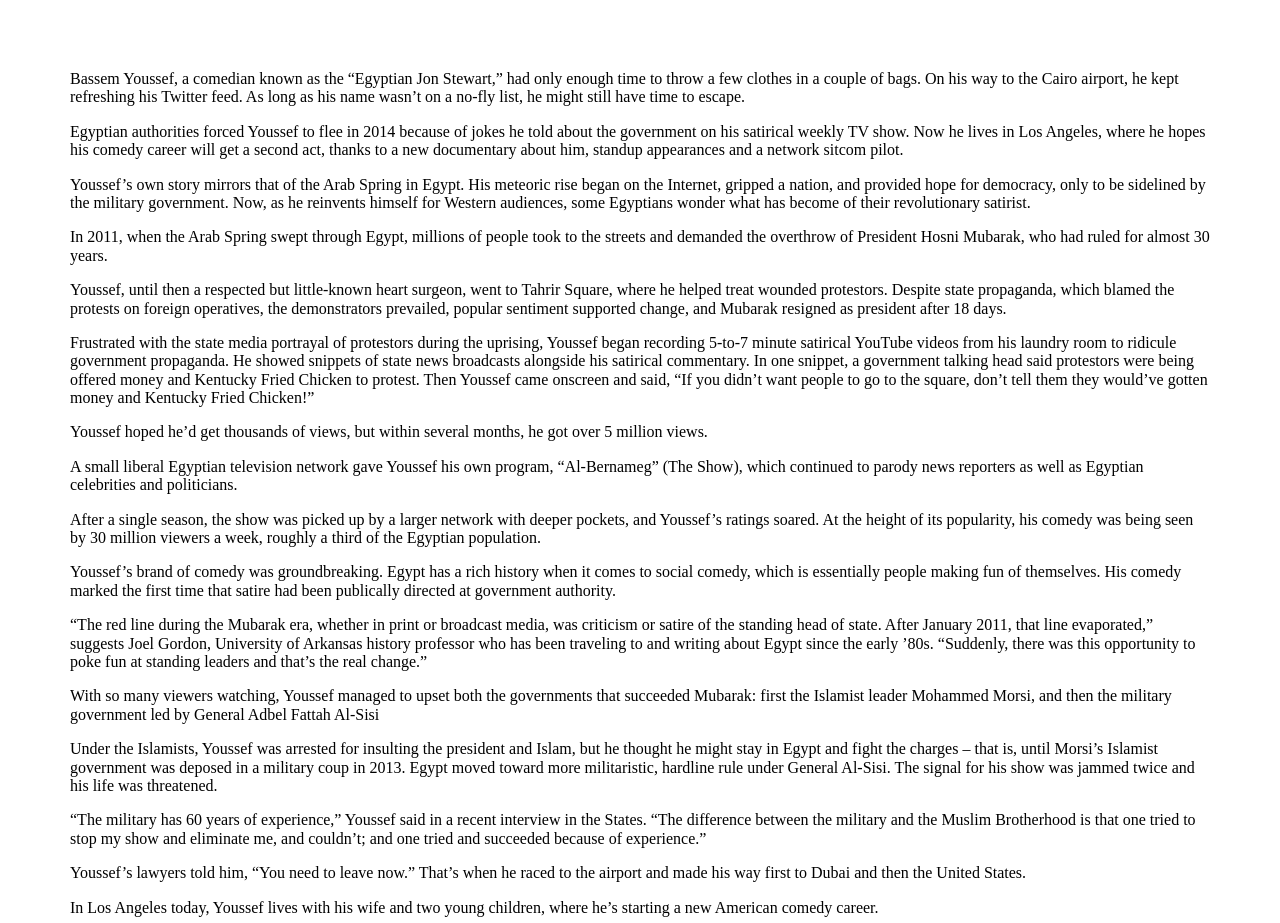
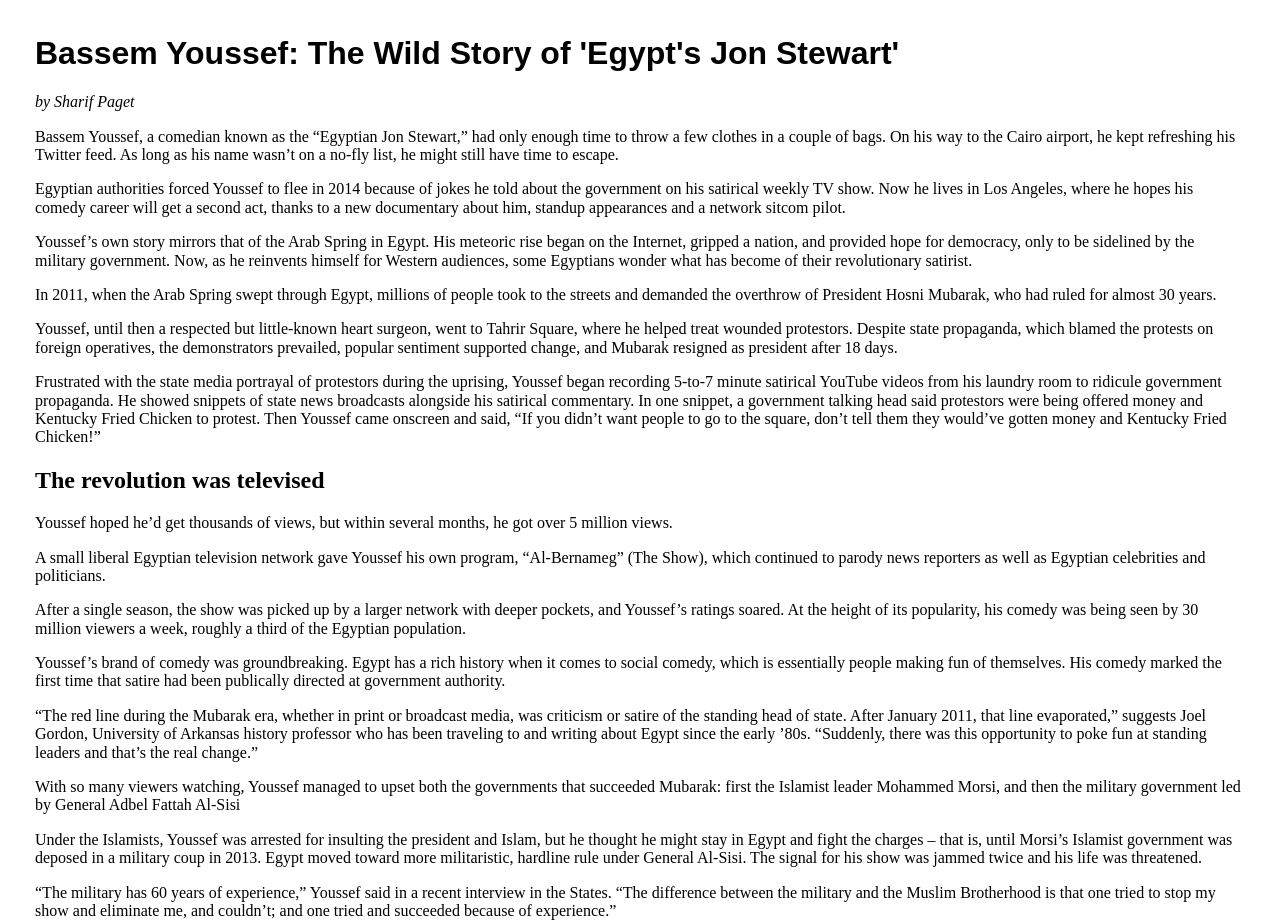
Before and after one commit to SharifPaget/craft1, a plain HTML site: page index.html in a window 1280 px wide. Shown: the top 923 px of the page. Drawn offline with nearby package versions, Linux system fonts and the light colour scheme.

Commit message:
added headlines

```diff
--- a/index.html
+++ b/index.html
@@ -23,6 +23,8 @@
     </head>
 
     <body>
+        <h1>Bassem Youssef: The Wild Story of 'Egypt's Jon Stewart'</h1>
+         <i>by Sharif Paget</i>
         <p>Bassem Youssef, a comedian known as the “Egyptian Jon Stewart,” had only enough time to throw a few clothes in a couple of bags. On his way to the Cairo airport, he kept refreshing his Twitter feed. As long as his name wasn’t on a no-fly list, he might still have time to escape.
 </p>
         <p>Egyptian authorities forced Youssef to flee in 2014 because of jokes he told about the government on his satirical weekly TV show. Now he lives in Los Angeles, where he hopes his comedy career will get a second act, thanks to a new documentary about him, standup appearances and a network sitcom pilot.
@@ -35,6 +37,7 @@
 </p>
         <p>Frustrated with the state media portrayal of protestors during the uprising, Youssef began recording 5-to-7 minute satirical YouTube videos from his laundry room to ridicule government propaganda. He showed snippets of state news broadcasts alongside his satirical commentary. In one snippet, a government talking head said protestors were being offered money and Kentucky Fried Chicken to protest. Then Youssef came onscreen and said, “If you didn’t want people to go to the square, don’t tell them they would’ve gotten money and Kentucky Fried Chicken!”
 </p>
+        <h2>The revolution was televised</h2>
         <p>Youssef hoped he’d get thousands of views, but within several months, he got over 5 million views.
 </p>
         <p>A small liberal Egyptian television network gave Youssef his own program, “Al-Bernameg” (The Show), which continued to parody news reporters as well as Egyptian celebrities and politicians.
@@ -72,6 +75,7 @@ Helms, a comedian known for his work in “The Office” and “The Hangover”
 </p>
         <p>Youssef is also trying his hand at a quintessentially American art form: stand-up comedy. The foray can prove to be especially challenging, since so much of comedy relies on a common cultural understanding between comedian and audience.
 </p>
+        <h2>Lost in translation?</h2>
         <p>Youssef had those touchstones in Egypt, especially in joking about the government. In American, his evolving act focuses on immigration, refugees, terrorism and what it’s like to be an Arab in America.
 </p>
         <p>“I’m not going to speak about specifics about politics because half of the crowd was white Americans and I need to relate to them, I cannot just relate to just my own people,” Youssef said backstage after a recent standup performance in Boston.
--- a/styles.css
+++ b/styles.css
@@ -14,12 +14,21 @@ You will find this is far easier than the opposite task of using CSS to cram you
 
 /* Start your base/mobile styles here */
 
-html, body {
+body {
     /* Sets default font-size to 16px, ensuring 1em = 16px; */
     font-size: 16px;
     margin: 35px;
 }
+h1 {
+    font-family: 'Archivo Black', sans-serif;
 }
+
+h2 {
+    font-style: bold;
+    text-align: left;
+}
+}
+
 
 
 /* Tablet/Desktop overrides */
```
